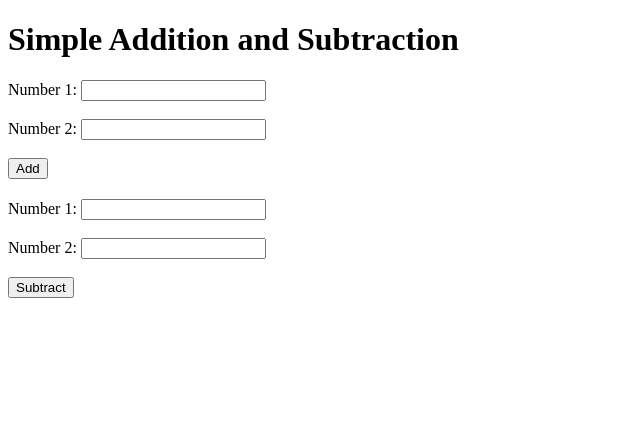
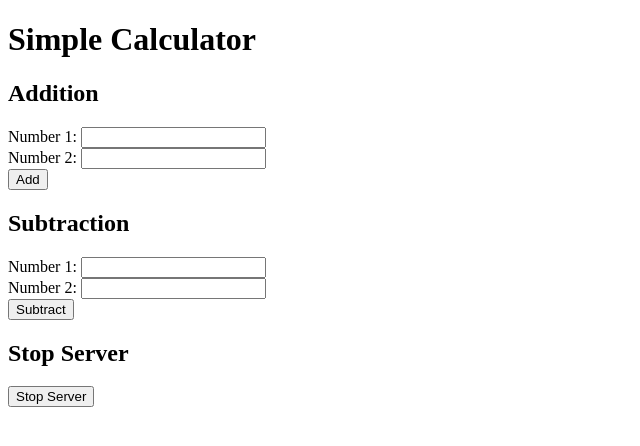
Before and after one commit to jogi295/Github-actions-sample-project, a Flask app: page / in a window 1280 px wide. Shown: the top 446 px of the page, without its empty margins (0-640 px from the left). Run offline with Flask 3, Linux system fonts and the light colour scheme.

Commit message:
For self hosted rummer

```diff
--- a/app.py
+++ b/app.py
@@ -1,4 +1,6 @@
-from flask import Flask, request, jsonify, render_template
+from flask import Flask, request, render_template
+import os
+import signal
 
 app = Flask(__name__)
 
@@ -20,5 +22,10 @@ def subtract():
     result = num1 - num2
     return render_template('index.html', result=f"Subtraction Result: {result}")
 
+@app.route('/stop', methods=['POST'])
+def stop():
+    os.kill(os.getpid(), signal.SIGINT)
+    return "Server stopped"
+
 if __name__ == '__main__':
-    app.run(host='0.0.0.0', port=5000) # commit
+    app.run(host='0.0.0.0', port=5000)
--- a/templates/index.html
+++ b/templates/index.html
@@ -6,25 +6,33 @@
     <title>Simple Calculator</title>
 </head>
 <body>
-    <h1>Simple Addition and Subtraction</h1>
-    <form action="/add" method="post">
+    <h1>Simple Calculator</h1>
+
+    <h2>Addition</h2>
+    <form action="/add" method="POST">
         <label for="num1">Number 1:</label>
-        <input type="number" id="num1" name="num1" step="any" required><br><br>
+        <input type="text" id="num1" name="num1" required><br>
         <label for="num2">Number 2:</label>
-        <input type="number" id="num2" name="num2" step="any" required><br><br>
+        <input type="text" id="num2" name="num2" required><br>
         <button type="submit">Add</button>
     </form>
 
-    <form action="/subtract" method="post" style="margin-top: 20px;">
+    <h2>Subtraction</h2>
+    <form action="/subtract" method="POST">
         <label for="num1">Number 1:</label>
-        <input type="number" id="num1" name="num1" step="any" required><br><br>
+        <input type="text" id="num1" name="num1" required><br>
         <label for="num2">Number 2:</label>
-        <input type="number" id="num2" name="num2" step="any" required><br><br>
+        <input type="text" id="num2" name="num2" required><br>
         <button type="submit">Subtract</button>
     </form>
 
+    <h2>Stop Server</h2>
+    <form action="/stop" method="POST">
+        <button type="submit">Stop Server</button>
+    </form>
+
     {% if result %}
-    <h2>{{ result }}</h2>
+    <h3>Result: {{ result }}</h3>
     {% endif %}
 </body>
 </html>
```
Also changed, not shown: .github/workflows/app.yml.
